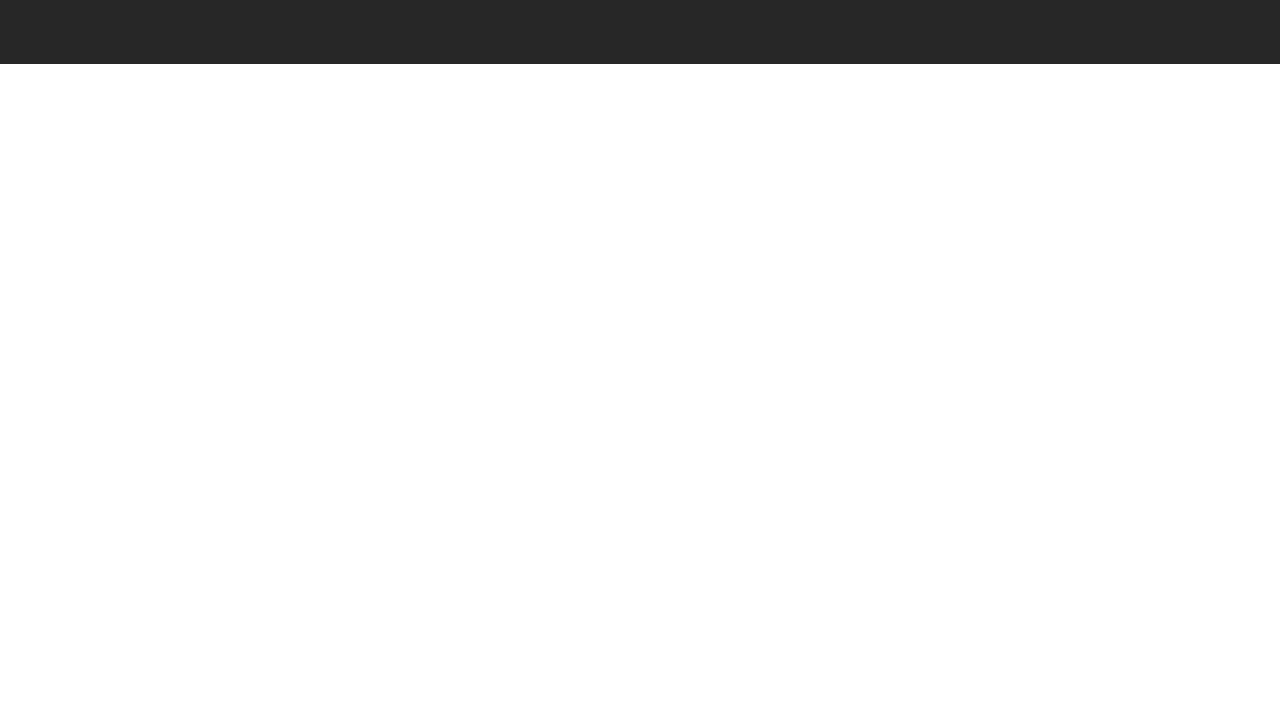
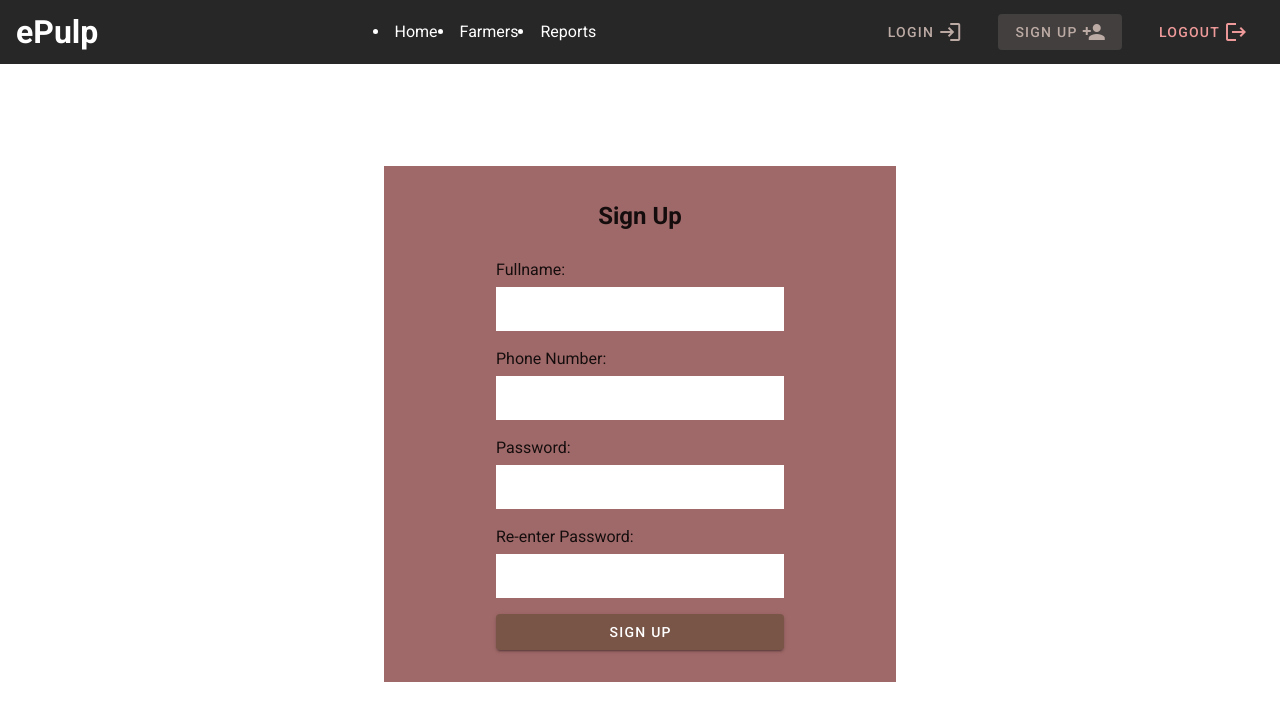
Before and after one commit to rodgersBRY/ePulp, a Vue app in the folder admin/: page /register in a window 1280 px wide. Shown: the top 720 px of the page. Built offline with nearby package versions, Linux system fonts and the light colour scheme.

Commit message:
push with the register and login screens

```diff
--- a/admin/public/index.html
+++ b/admin/public/index.html
@@ -1,17 +1,32 @@
 <!DOCTYPE html>
 <html lang="en">
   <head>
-    <meta charset="utf-8">
-    <meta http-equiv="X-UA-Compatible" content="IE=edge">
-    <meta name="viewport" content="width=device-width,initial-scale=1.0">
-    <link rel="icon" href="<%= BASE_URL %>favicon.ico">
+    <meta charset="utf-8" />
+    <meta http-equiv="X-UA-Compatible" content="IE=edge" />
+    <meta name="viewport" content="width=device-width,initial-scale=1.0" />
+    <link rel="icon" href="<%= BASE_URL %>favicon.ico" />
     <title><%= htmlWebpackPlugin.options.title %></title>
-    <link rel="stylesheet" href="https://fonts.googleapis.com/css?family=Roboto:100,300,400,500,700,900">
-    <link rel="stylesheet" href="https://cdn.jsdelivr.net/npm/@mdi/font@latest/css/materialdesignicons.min.css">
+    <link
+      rel="stylesheet"
+      href="https://fonts.googleapis.com/css?family=Roboto:100,300,400,500,700,900"
+    />
+    <link
+      rel="stylesheet"
+      href="https://cdn.jsdelivr.net/npm/@mdi/font@latest/css/materialdesignicons.min.css"
+    />
+    <style>
+      body {
+        box-sizing: border-box;
+      }
+    </style>
   </head>
   <body>
     <noscript>
-      <strong>We're sorry but <%= htmlWebpackPlugin.options.title %> doesn't work properly without JavaScript enabled. Please enable it to continue.</strong>
+      <strong
+        >We're sorry but <%= htmlWebpackPlugin.options.title %> doesn't work
+        properly without JavaScript enabled. Please enable it to
+        continue.</strong
+      >
     </noscript>
     <div id="app"></div>
     <!-- built files will be auto injected -->
--- a/admin/src/App.vue
+++ b/admin/src/App.vue
@@ -5,8 +5,28 @@
       flat
       dark
     >
+      <h1>ePulp</h1>
+      <v-spacer/>
 
+      <router-link class="nav-link" exact-active-class="active" tag="li" to="/">Home</router-link>
+      <router-link class="nav-link" active-class="active" tag="li" to="/farmers">Farmers</router-link>
+      <router-link class="nav-link" active-class="active" tag="li" to="/reports">Reports</router-link>
 
+      <v-spacer/>
+
+      <v-btn text class="mr-5" color="brown lighten-3" to="/login">
+        LOGIN
+        <v-icon class="ml-1">mdi-login</v-icon>
+      </v-btn>
+      <v-btn text class="mr-5" color="brown lighten-3" to="/register">
+        SIGN UP
+        <v-icon class="ml-1">mdi-account-plus</v-icon>
+      </v-btn>
+
+      <v-btn text color="red lighten-3">
+        LOGOUT
+        <v-icon class="ml-1">mdi-logout</v-icon>
+      </v-btn>
     </v-app-bar>
 
     <v-main>
@@ -28,6 +48,10 @@ export default {
   --accent-color: rgb(160, 105, 105);
 }
 
+input:focus {
+  outline: none;
+}
+
 .v-app-bar {
   background: var(--primary-color);
 }
--- a/admin/src/router/index.js
+++ b/admin/src/router/index.js
@@ -15,6 +15,11 @@ const routes = [
     name: "Login",
     component: () => import("../views/login.vue"),
   },
+  {
+    path: "/register",
+    name: "Signup",
+    component: () => import("../views/register.vue"),
+  }
 ];
 
 const router = new VueRouter({
--- a/admin/src/store/auth.js
+++ b/admin/src/store/auth.js
@@ -31,17 +31,41 @@ export default {
       }, 30 * 60000);
     },
 
+    async register({ dispatch, commit }, payload) {
+      commit("setLoading", true);
+
+      try {
+        const res = await axios.post("/auth/register", payload);
+
+        if (res.status === 201) {
+          let userForm = new FormData();
+          userForm.append("name", payload.name);
+          userForm.append("phoneNo", payload.phone);
+          userForm.append("password", payload.password);
+
+          await dispatch("login", userForm);
+          commit("setError", null);
+          commit("setLoading", false);
+        }
+      } catch (err) {
+        commit("setLoading", false);
+        commit("setError", err.response.data.message);
+
+      }
+    },
+
     async login({ commit, dispatch }, payload) {
       commit("setLoading", true);
 
       try {
         const res = await axios.post("/auth/login", {
-          phone: payload.phone,
-          password: payload.password,
+          phone: payload.get('phone'),
+          password: payload.get('password'),
         });
 
         console.log(res);
 
+        if (res.status === 200) {
           let user = res.data.loadedUser;
           let token = res.data.token;
 
@@ -52,8 +76,8 @@ export default {
           commit("clearError");
           commit("setLoading", false);
           dispatch("autoLogout");
+        }
       } catch (err) {
-        console.log(err);
         commit("setLoading", false);
         commit("setError", err.response.data.message);
 
--- a/admin/src/views/HomeView.vue
+++ b/admin/src/views/HomeView.vue
@@ -10,7 +10,7 @@
     name: 'Home',
     data() {
       return {
-        key: value
+
       }
     },
   }
--- a/admin/src/views/login.vue
+++ b/admin/src/views/login.vue
@@ -3,11 +3,13 @@
         <main>
             <section class="form">
                 <form @submit.prevent="loginUser" method="post">
-                    <label for="phone">Phone number: </label>
+                    <h2 class="text-center">LOGIN</h2>
+                    <br><br>
+                    <label for="phone">Phone number </label>
                     <input type="tel" v-model="phone" placeholder="07XXXXXX98">
-                    <label for="password">Password: </label>
+                    <label for="password">Password </label>
                     <input type="password" v-model="password">
-                    <button type="submit" value="Login">Login</button>
+                    <v-btn depressed block color="brown" dark type="submit" value="Login" class="mt-10">Login</v-btn>
                 </form>
             </section>
         </main>
@@ -32,13 +34,36 @@ export default {
     methods: {
 
         loginUser() {
-            var userData = {
-                phone: this.phone,
-                password: this.password,
-            }
+            var userForm = new FormData()
 
-            this.$store.dispatch("login", userData)
+            userForm.append("phone", this.phone)
+            userForm.append("password", this.password)
+
+            this.$store.dispatch("login", userForm)
         }
     }
 }
 </script>
+
+<style scoped lang="scss">
+#login-page {
+    height: 90vh;
+    display: flex;
+    justify-content: center;
+    align-items: center;
+    main {
+        background-color: var(--accent-color);
+        width: 40%;
+        padding: 4rem 7rem;
+        input {
+            display: block;
+            background-color: white;
+            padding: 10px;
+            width: 100%;
+            margin: 5px 0 16px 0;
+        }
+
+    }
+}
+
+</style>
--- /dev/null
+++ b/admin/src/views/register.vue
@@ -0,0 +1,98 @@
+<template>
+    <div id="register-page">
+        <main>
+            <form @submit.prevent="registerUser" method="post">
+                <h2 class="text-center">Sign Up</h2>
+                <br>
+                <label for="name">Fullname: </label>
+                <input type="text" name="name" v-model="name">
+                <label for="phone">Phone Number: </label>
+                <input type="tel" name="phone" v-model="phone">
+                <label for="password">Password: </label>
+                <input type="password" name="password" v-model="password">
+                <label for="confirmPass">Re-enter Password: </label>
+                <input type="password" name="confirmPass" v-model="confirmPass" :class="!passMatch ? 'error': ''">
+
+                <v-btn type="submit" value="register" dark color="brown" block>Sign Up</v-btn>
+            </form>
+        </main>
+
+        <footer>
+
+        </footer>
+    </div>
+</template>
+
+<script>
+import { mapGetters } from 'vuex';
+
+export default {
+    data() {
+			return {
+				name: '',
+				phone: '',
+				password: '',
+				confirmPass: '',
+			}
+    },
+
+    computed: {
+			...mapGetters(['user']),
+
+			passMatch() {
+					return this.password === this.confirmPass
+			}
+    },
+
+    watch: {
+    user(val) {
+      if (val !== null && val !== undefined) {
+        this.$router.push("/");
+      }
+    },
+  },
+
+    methods: {
+        registerUser() {
+            if(this.password !== this.confirmPass) {
+							alert('Passwords do not match!')
+							return;
+            }
+
+            let userData = {
+							name: this.name,
+							phone: this.phone,
+							password: this.password
+            }
+
+            this.$store.dispatch('register', userData)
+        }
+    }
+}
+</script>
+
+<style scoped lang="scss">
+#register-page {
+	height: 90vh;
+	display: flex;
+	justify-content: center;
+	align-items: center;
+	main {
+			background-color: var(--accent-color);
+			width: 40%;
+			padding: 2rem 7rem;
+			input {
+					display: block;
+					background-color: white;
+					padding: 10px;
+					width: 100%;
+					margin: 5px 0 16px 0;
+			}
+
+	}
+}
+
+.error {
+    border: 1px solid red;
+}
+</style>
```
Lines whose indentation alone changed are shown as unchanged.
